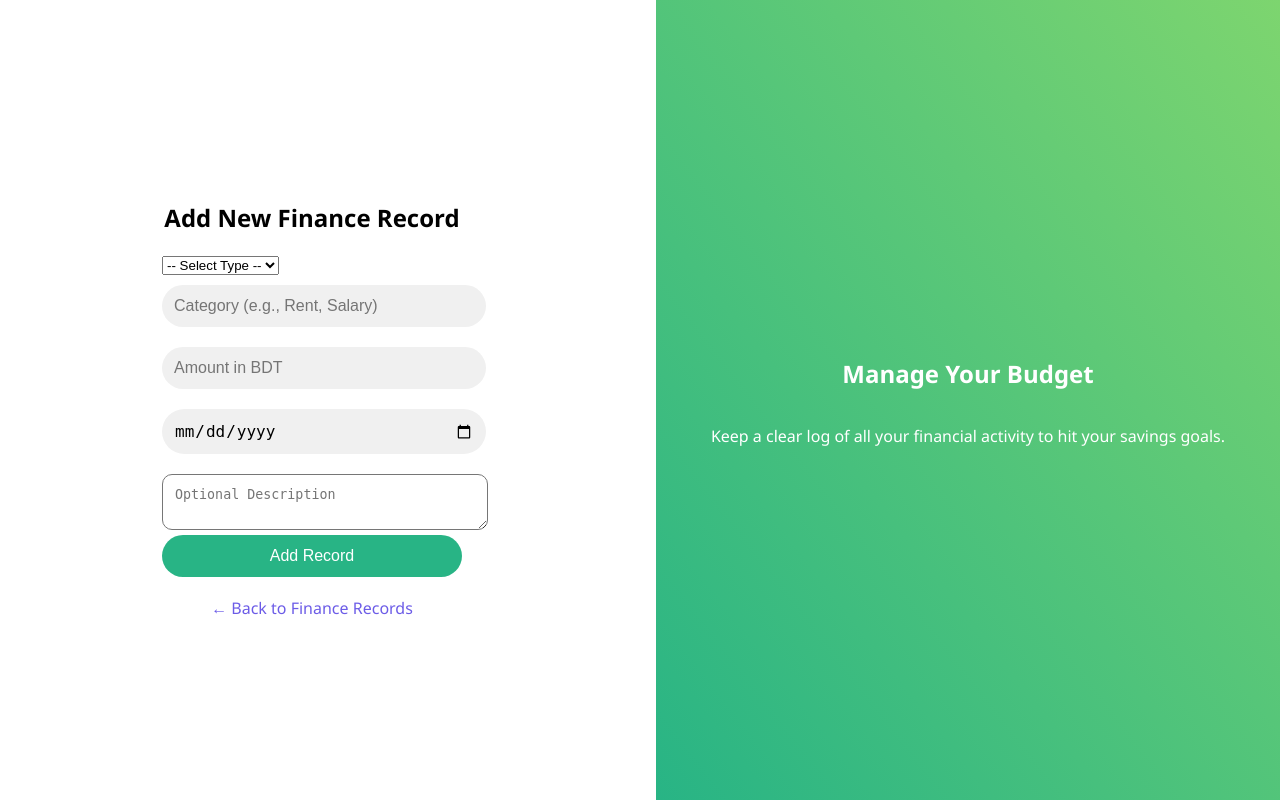
After one commit to RifatC2002/HealthLens, a Flask app: page /finance/add in a window 1280 px wide. The commit adds this page. Run offline with Flask 3, Linux system fonts and the light colour scheme; the visitor is signed in with stand-in values (Sample User, id 1).

Commit message:
Add Finance Management feature (models, routes, templates)

```diff
--- a/app.py
+++ b/app.py
@@ -8,6 +8,9 @@ from routes.auth import auth_bp
 from routes.main import main_bp
 from routes.goal import goal_bp
 from routes.challenge import challenge_bp
+from routes.finance import finance_bp
+
+
 
 app = Flask(__name__)
 app.config['SECRET_KEY'] = 'devkey'
@@ -30,6 +33,8 @@ app.register_blueprint(mood_bp)
 app.register_blueprint(auth_bp)
 app.register_blueprint(goal_bp)
 app.register_blueprint(challenge_bp)
+app.register_blueprint(finance_bp)
+
 
 @login_manager.user_loader
 def load_user(user_id):
--- /dev/null
+++ b/routes/finance.py
@@ -0,0 +1,67 @@
+from flask import render_template, request, redirect, url_for, flash
+from flask_login import login_required, current_user
+from datetime import datetime
+from models.finance import FinanceRecord
+from models import db
+from flask import Blueprint
+
+finance_bp = Blueprint('finance', __name__, url_prefix='/finance')
+
+@finance_bp.route('/view')
+@login_required
+def view_finances():
+    records = FinanceRecord.query.filter_by(user_id=current_user.id).order_by(FinanceRecord.date.desc()).all()
+
+    total_income = sum(r.amount for r in records if r.type == 'income')
+    total_expense = sum(r.amount for r in records if r.type == 'expense')
+    savings = total_income - total_expense
+
+    return render_template('finance/view_records.html', records=records,
+                           total_income=total_income,
+                           total_expense=total_expense,
+                           savings=savings)
+
+
+@finance_bp.route('/add', methods=['GET', 'POST'])
+@login_required
+def add_finance():
+    if request.method == 'POST':
+        type = request.form.get('type')
+        category = request.form.get('category')
+        amount = request.form.get('amount')
+        date_str = request.form.get('date')  # This is still a string
+        description = request.form.get('description')
+
+        if type and category and amount and date_str:
+            try:
+                amount = float(amount)
+                date_obj = datetime.strptime(date_str, '%Y-%m-%d').date()  # Convert string to date
+
+                new_record = FinanceRecord(
+                    type=type,
+                    category=category,
+                    amount=amount,
+                    date=date_obj,
+                    description=description,
+                    user_id=current_user.id
+                )
+
+                db.session.add(new_record)
+                db.session.commit()
+                return redirect(url_for('finance.view_finances'))
+
+            except ValueError:
+                flash('Amount must be a valid number.')
+        else:
+            flash('Please fill all required fields.')
+
+    return render_template('finance/add_record.html')
+
+@finance_bp.route('/delete/<int:record_id>', methods=['POST'])
+@login_required
+def delete_finance(record_id):
+    record = FinanceRecord.query.get_or_404(record_id)
+    if record.user_id == current_user.id:
+        db.session.delete(record)
+        db.session.commit()
+    return redirect(url_for('finance.view_finances'))
--- a/static/css/styles.css
+++ b/static/css/styles.css
@@ -185,6 +185,7 @@ body {
         max-width: 90%;
     }
 }
+
 .task-form {
     background: #f4f4f4;
     padding: 20px;
--- a/templates/dashboard.html
+++ b/templates/dashboard.html
@@ -12,6 +12,7 @@
             <h2>Welcome, {{ user.username }}!</h2>
             <a href="{{ url_for('goal.declare_goal') }}" class="dashboard-btn">Declare a Goal</a>
             <a href="{{ url_for('challenge.view_challenges') }}" class="dashboard-btn">Gamified Exercise Challenges</a>
+            <a href="{{ url_for('finance.view_finances') }}" class="dashboard-btn">Finance Tracker</a>
             <a href="{{ url_for('mood.adjust_mood') }}" class="dashboard-btn">Mood Based Routine Generation</a>
             <a href="{{ url_for('auth.logout') }}" class="dashboard-btn">Logout</a>
 
--- /dev/null
+++ b/templates/finance/add_record.html
@@ -0,0 +1,32 @@
+<!DOCTYPE html>
+<html lang="en">
+<head>
+    <meta charset="UTF-8">
+    <title>Add Finance Record</title>
+    <link rel="stylesheet" href="{{ url_for('static', filename='css/styles.css') }}">
+</head>
+<body>
+    <div class="container">
+        <div class="left-panel">
+            <h2>Add New Finance Record</h2>
+            <form method="POST" class="form-box">
+                <select name="type" required>
+                    <option value="">-- Select Type --</option>
+                    <option value="income">Income</option>
+                    <option value="expense">Expense</option>
+                </select>
+                <input type="text" name="category" placeholder="Category (e.g., Rent, Salary)" required>
+                <input type="number" step="0.01" name="amount" placeholder="Amount in BDT" required>
+                <input type="date" name="date" required>
+                <textarea name="description" placeholder="Optional Description" style="width:100%; padding:12px; margin-top:10px; border-radius:10px;"></textarea>
+                <button type="submit">Add Record</button>
+            </form>
+            <a href="{{ url_for('finance.view_finances') }}" class="back-link">← Back to Finance Records</a>
+        </div>
+        <div class="right-panel">
+            <h2>Manage Your Budget</h2>
+            <p>Keep a clear log of all your financial activity to hit your savings goals.</p>
+        </div>
+    </div>
+</body>
+</html>
--- a/templates/goal/declare.html
+++ b/templates/goal/declare.html
@@ -33,7 +33,6 @@
                     <button class="secondary-btn">View My Goals</button>
                 </a>
             </div>
-
             <p class="alt-link">
                 <a href="{{ url_for('main.dashboard') }}">← Back to Dashboard</a>
             </p>
```
Also changed, not shown: models/finance.py (added, +13 -0 lines), templates/finance/view_records.html (added, +45 -0 lines), templates/goal/view_goals.html (+28 -4 lines), models/goal.py (line endings or trailing spaces), routes/goal.py (line endings or trailing spaces).
